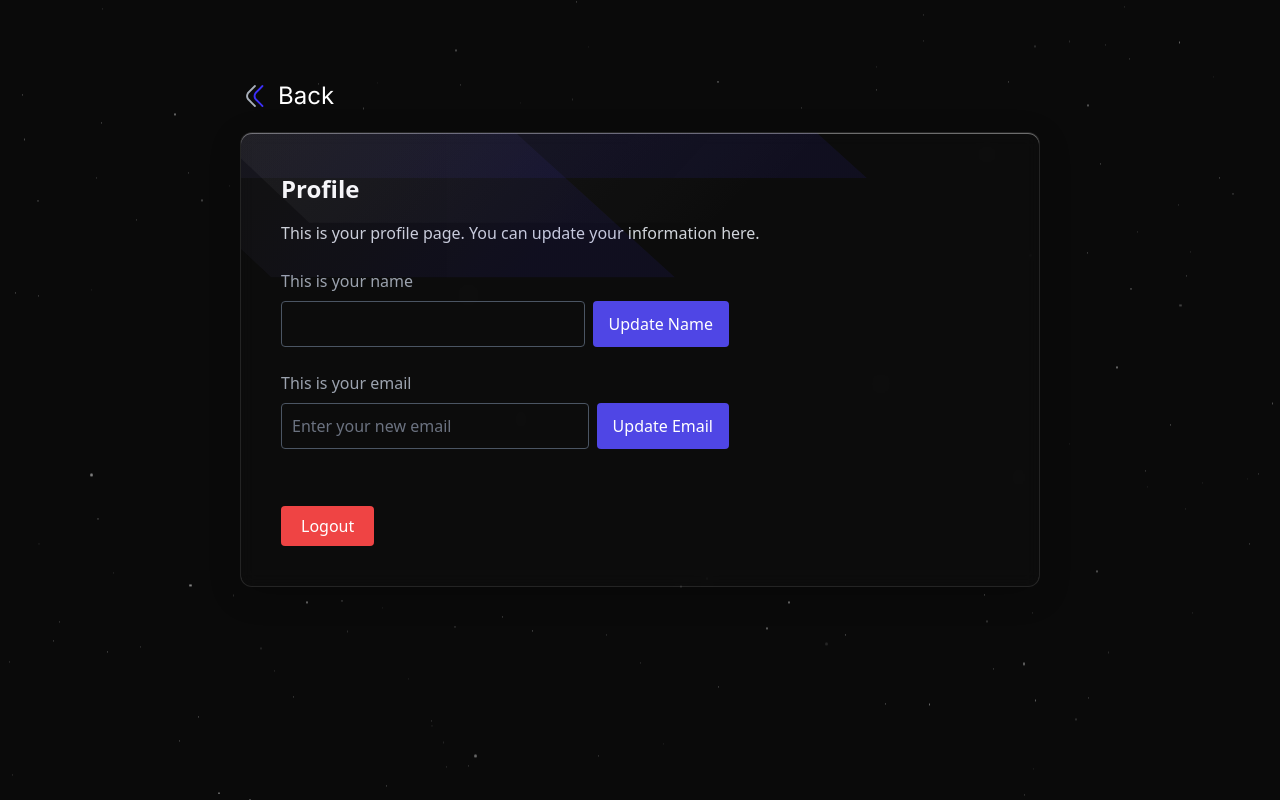
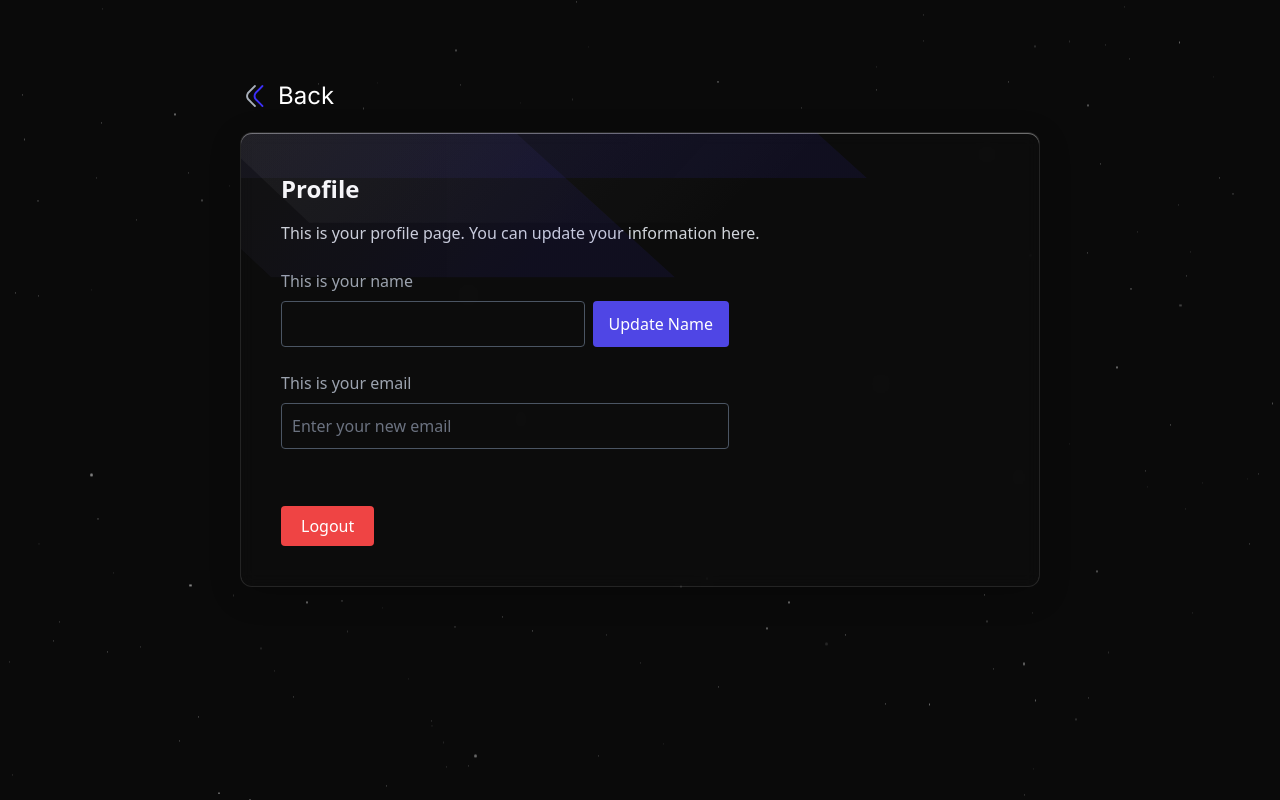
Before and after one commit to leumastrycode/Spacetrek-Collective, a Next.js app: page /profile in a window 1280 px wide. Built offline with nearby package versions, Linux system fonts and the light colour scheme; no server answers.

Commit message:
remove button email update

```diff
--- a/app/profile/page.tsx
+++ b/app/profile/page.tsx
@@ -123,15 +123,10 @@ export default function ProfilePage() {
                 <input
                   type="email"
                   value={user.email}
+                  readOnly
                   className="w-full bg-transparent text-white placeholder:text-gray-500 p-2.5 rounded border border-gray-600 focus:outline-none focus:ring-2 focus:ring-indigo-600 text-sm md:text-base"
                   placeholder="Enter your new email"
                 />
-                <button
-                  type="button"
-                  className="bg-indigo-600 hover:bg-indigo-700 transition text-white px-4 py-2.5 rounded text-sm md:text-base whitespace-nowrap"
-                >
-                  Update Email
-                </button>
               </div>
             </div>
           </form>
```
